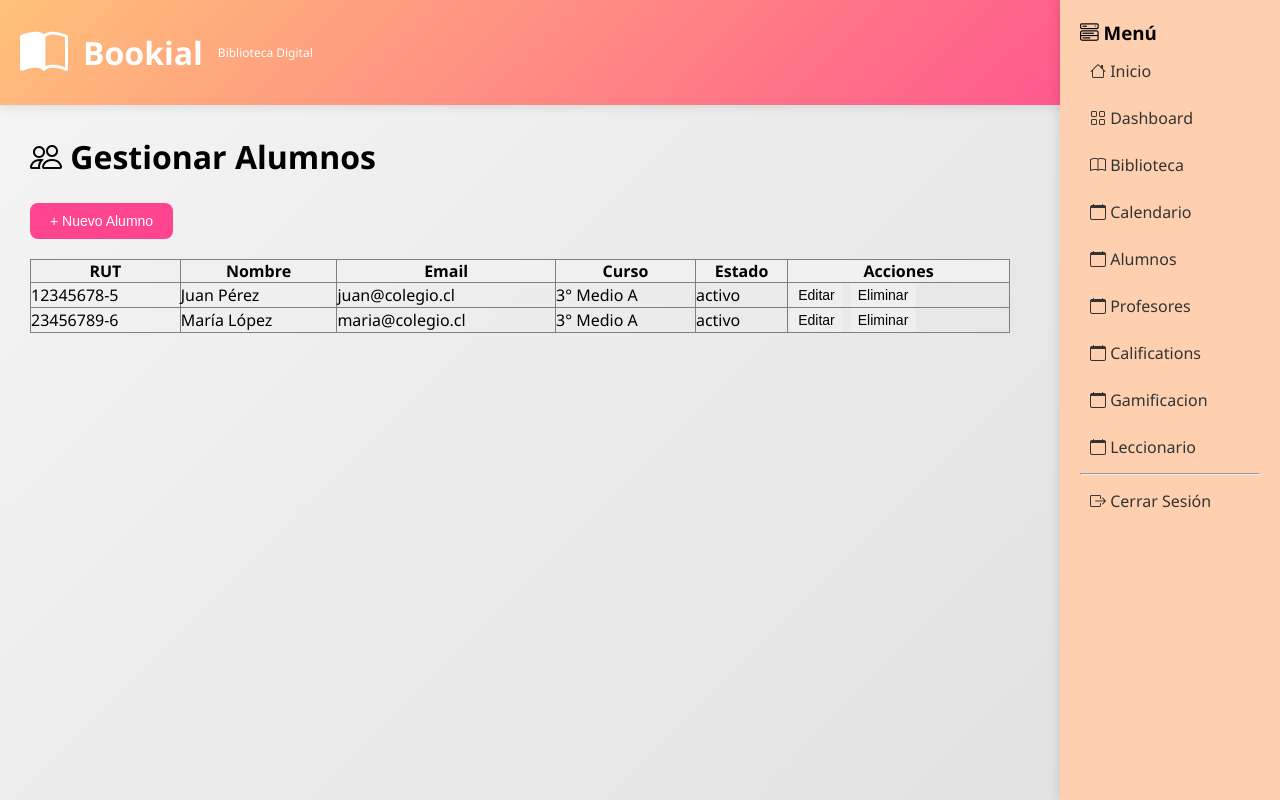
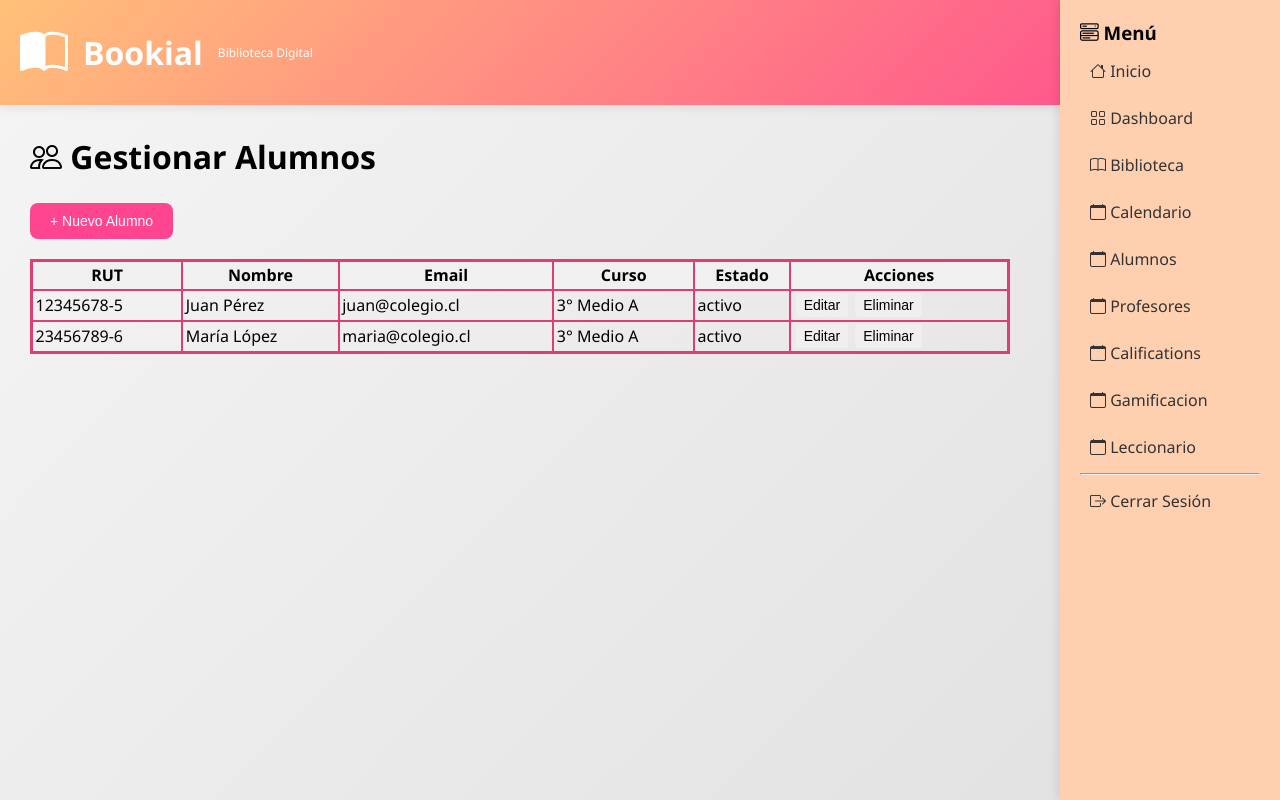
Before and after one commit to sarayepm/Bookial-sandbox, a Python web app: template templates/alumnos.html in a window 1280 px wide. Run offline with Jinja, Linux system fonts and the light colour scheme; the template is opened without the code that fills it, so the values that code supplies are empty.

Commit message:
Ajuste en tablas

```diff
--- a/static/css/aesthetic.css
+++ b/static/css/aesthetic.css
@@ -87,6 +87,17 @@ input::placeholder, select {
 	color: var(--bookialpink);
 }
 
+table {
+	margin: 10px 0;
+	border-collapse: collapse;
+	border: 3px solid var(--bookialpink);
+}
+
+table tr th, td {
+	border-collapse: collapse;
+	border: 2px solid var(--bookialpink);
+	padding: 2.5px;
+}
 
 .auth-link a {
 	color: var(--bookialpink);
```
